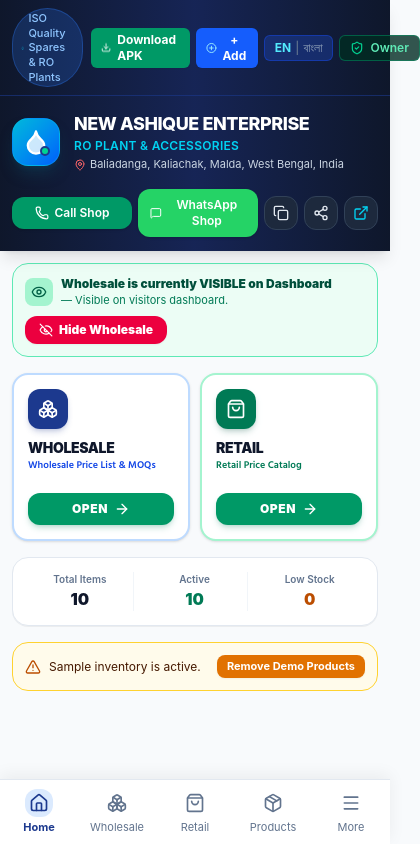
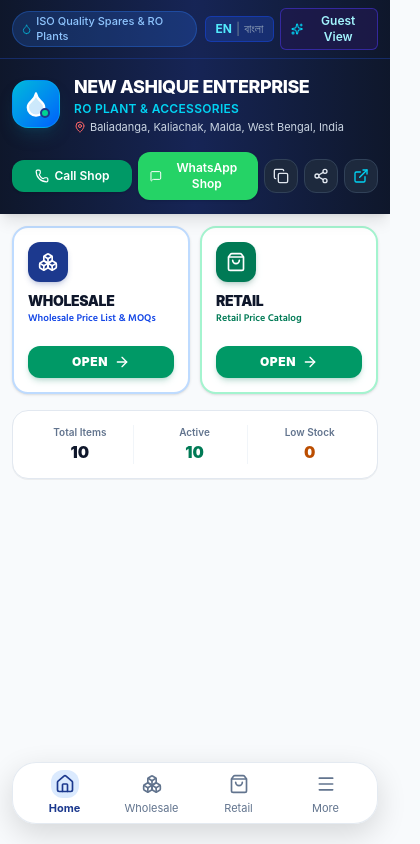
Before and after one commit to ashiqueofficialcontact-creator/newashiqueenterprise, a React (Vite) app: page / in a window 390 px wide. Shown: the whole page, 420 px wide, since content can reach past the window. Built offline with nearby package versions, Linux system fonts and the light colour scheme.

Commit message:
refactor: update UI for mobile and default to guest mode
- Redesign navigation to a floating bar for better mobile interaction.
- Force default application launch state to 'customer' role.
- Remove legacy APK download button and sample demo data.

```diff
--- a/src/App.tsx
+++ b/src/App.tsx
@@ -3,7 +3,7 @@
  * SPDX-License-Identifier: Apache-2.0
  */
 
-import React, { useState, useEffect } from 'react';
+import React, { useState, useEffect, useRef } from 'react';
 import {
   BusinessSettings,
   Language,
@@ -34,6 +34,7 @@ import {
   saveCurrentCustomerPhone,
   saveCurrentCustomerName,
   getCustomerWholesaleStatus,
+  addWholesaleRequest,
   normalizePhone
 } from './utils/storage';
 import { Header } from './components/Header';
@@ -53,7 +54,6 @@ import { PinModal } from './components/PinModal';
 import { HelpModal } from './components/HelpModal';
 import { WholesaleApprovalModal } from './components/WholesaleApprovalModal';
 import { WholesaleApprovalsView } from './components/WholesaleApprovalsView';
-import { ApkDownloadModal } from './components/ApkDownloadModal';
 import { CheckCircle2, AlertCircle } from 'lucide-react';
 
 export default function App() {
@@ -68,9 +68,8 @@ export default function App() {
     return (localStorage.getItem('nae_language_choice_v1') as Language) || settings.defaultLanguage || 'en';
   });
 
-  const [userRole, setUserRole] = useState<UserRole>(() => {
-    return (localStorage.getItem('nae_current_role_v1') as UserRole) || 'owner';
-  });
+  // App must always launch in 'customer' (Guest View) mode by default
+  const [userRole, setUserRole] = useState<UserRole>('customer');
 
   const [currentTab, setCurrentTab] = useState<ViewTab>('home');
 
@@ -84,7 +83,6 @@ export default function App() {
   const [isQuotationOpen, setIsQuotationOpen] = useState(false);
   const [isPinModalOpen, setIsPinModalOpen] = useState(false);
   const [isHelpOpen, setIsHelpOpen] = useState(false);
-  const [isApkModalOpen, setIsApkModalOpen] = useState(false);
   const [approvalModalData, setApprovalModalData] = useState<{
     isOpen: boolean;
     customerName: string;
@@ -144,14 +142,15 @@ export default function App() {
       const reqId = params.get('req_id') || '';
       const wholesaleParam = params.get('wholesale');
 
-      if (reqPhone) {
-        saveCurrentCustomerPhone(reqPhone);
-      }
-      if (reqName) {
-        saveCurrentCustomerName(reqName);
-      }
-
       if (action === 'approve_wholesale') {
+        // Ensure request is registered in the owner's database with customer details
+        if (reqPhone && reqName) {
+          addWholesaleRequest({
+            customerName: reqName,
+            customerPhone: reqPhone,
+          });
+          setWholesaleRequests(loadWholesaleRequests());
+        }
         setApprovalModalData({
           isOpen: true,
           customerName: reqName,
@@ -159,6 +158,12 @@ export default function App() {
           requestId: reqId,
         });
       } else if (wholesaleParam === 'open') {
+        if (reqPhone) {
+          saveCurrentCustomerPhone(reqPhone);
+        }
+        if (reqName) {
+          saveCurrentCustomerName(reqName);
+        }
         setIsWholesaleApproved(true);
         saveWholesaleApproval(true);
         setCurrentTab('wholesale');
@@ -168,6 +173,61 @@ export default function App() {
       console.error('URL parse error:', e);
     }
   }, []);
+
+  // Swipe gesture navigation for horizontal sliding between Wholesale, Retail, and Home
+  const touchStartX = useRef<number | null>(null);
+  const touchStartY = useRef<number | null>(null);
+
+  const handleTouchStart = (e: React.TouchEvent) => {
+    if (e.touches.length !== 1) return;
+    const target = e.target as HTMLElement;
+    // Don't intercept swipe when user is typing, scrolling an input, or inside a modal
+    if (target.closest('input, textarea, select, [data-no-swipe]')) return;
+    touchStartX.current = e.touches[0].clientX;
+    touchStartY.current = e.touches[0].clientY;
+  };
+
+  const handleTouchEnd = (e: React.TouchEvent) => {
+    if (touchStartX.current === null || touchStartY.current === null) return;
+    if (activeSubView !== 'none') {
+      touchStartX.current = null;
+      touchStartY.current = null;
+      return;
+    }
+
+    const deltaX = e.changedTouches[0].clientX - touchStartX.current;
+    const deltaY = e.changedTouches[0].clientY - touchStartY.current;
+
+    touchStartX.current = null;
+    touchStartY.current = null;
+
+    // Minimum swipe distance threshold (50px) and must be horizontal gesture
+    if (Math.abs(deltaX) < 50 || Math.abs(deltaX) < Math.abs(deltaY) * 1.4) {
+      return;
+    }
+
+    const visibleTabs: ViewTab[] =
+      userRole === 'owner'
+        ? ['home', 'wholesale', 'retail', 'products', 'owner-desk']
+        : isWholesaleHidden
+        ? ['home', 'retail']
+        : ['home', 'wholesale', 'retail'];
+
+    const currentIndex = visibleTabs.indexOf(currentTab);
+    if (currentIndex === -1) return;
+
+    if (deltaX < 0) {
+      // Swiped Left (finger moves right to left) -> Advance to next tab
+      if (currentIndex < visibleTabs.length - 1) {
+        setCurrentTab(visibleTabs[currentIndex + 1]);
+      }
+    } else {
+      // Swiped Right (finger moves left to right) -> Go back to previous tab
+      if (currentIndex > 0) {
+        setCurrentTab(visibleTabs[currentIndex - 1]);
+      }
+    }
+  };
 
   // Handle switching roles (polite label: সম্মানিত অতিথি / Guest View)
   const handleToggleRole = () => {
@@ -395,9 +455,6 @@ export default function App() {
       case 'settings':
         setActiveSubView('settings');
         break;
-      case 'apk-download':
-        setIsApkModalOpen(true);
-        break;
       case 'wholesale-approvals':
         setActiveSubView('wholesale-approvals');
         break;
@@ -432,11 +489,14 @@ export default function App() {
           setEditingProduct(null);
           setIsProductModalOpen(true);
         }}
-        onOpenApkModal={() => setIsApkModalOpen(true)}
       />
 
-      {/* Main Content Area */}
-      <main className="flex-1">
+      {/* Main Content Area (With smooth horizontal swipe gestures between tabs and elevated clearance) */}
+      <main
+        className="flex-1 pb-36 sm:pb-40 touch-pan-y"
+        onTouchStart={handleTouchStart}
+        onTouchEnd={handleTouchEnd}
+      >
         {/* If a subview from More is active (e.g. Reports or Settings) */}
         {activeSubView === 'reports' ? (
           <div className="pt-2">
@@ -663,14 +723,6 @@ export default function App() {
         settings={settings}
       />
 
-      {/* APK Download & App Installation Modal */}
-      <ApkDownloadModal
-        isOpen={isApkModalOpen}
-        onClose={() => setIsApkModalOpen(false)}
-        settings={settings}
-        language={language}
-      />
-
       {/* Wholesale Approval Modal (Triggered by WhatsApp Link or Owner Click) */}
       <WholesaleApprovalModal
         isOpen={approvalModalData.isOpen}
--- a/src/components/BottomNav.tsx
+++ b/src/components/BottomNav.tsx
@@ -59,9 +59,10 @@ export const BottomNav: React.FC<BottomNavProps> = ({
 
   return (
     <>
-      {/* Bottom Nav Bar */}
-      <nav className="fixed bottom-0 left-0 right-0 bg-white/95 backdrop-blur-md border-t border-slate-200 z-40 shadow-[0_-4px_16px_rgba(0,0,0,0.06)]">
-        <div className={`max-w-md mx-auto grid ${navGridCols} h-16`}>
+      {/* Bottom Floating Nav Bar (Lifted with ample clearance above Android Back/Home system buttons) */}
+      <div className="fixed bottom-5 sm:bottom-6 left-3 right-3 sm:left-auto sm:right-auto sm:w-[480px] sm:left-1/2 sm:-translate-x-1/2 z-40 pointer-events-auto">
+        <nav className="bg-white/95 backdrop-blur-md rounded-3xl border border-slate-200/90 shadow-[0_10px_30px_rgba(0,0,0,0.14)] px-2 transition-all">
+          <div className={`grid ${navGridCols} h-15 sm:h-16 items-center`}>
           {/* 1. Home */}
           <button
             onClick={() => onTabChange('home')}
@@ -150,6 +151,7 @@ export const BottomNav: React.FC<BottomNavProps> = ({
           </button>
         </div>
       </nav>
+      </div>
 
       {/* More Options Drawer Modal (Accessible for additional tools) */}
       {isMoreOpen && (
@@ -198,27 +200,6 @@ export const BottomNav: React.FC<BottomNavProps> = ({
                   </div>
                 </button>
               )}
-
-              {/* Download Full APK Directly (Available in BOTH Guest & Owner Modes) */}
-              <a
-                href="/NewAshiqueEnterprise.apk"
-                download="NewAshiqueEnterprise.apk"
-                onClick={() => setIsMoreOpen(false)}
-                className="flex items-center gap-3 p-3 rounded-2xl bg-gradient-to-r from-emerald-600 to-teal-700 hover:from-emerald-500 hover:to-teal-600 text-white shadow-md transition text-left cursor-pointer col-span-2"
-              >
-                <div className="p-2.5 bg-emerald-800/60 text-white rounded-xl border border-emerald-400/30">
-                  <Download className="w-6 h-6 text-white animate-bounce" />
-                </div>
-                <div className="flex-1">
-                  <div className="font-black text-xs sm:text-sm flex items-center justify-between">
-                    <span>{language === 'bn' ? 'ডাইরেক্ট এপিকে ডাউনলোড (1-Click APK)' : 'Direct Download Full APK'}</span>
-                    <span className="text-[10px] bg-white/20 font-bold px-2 py-0.5 rounded-full">2.9 MB • Full APK</span>
-                  </div>
-                  <div className="text-[11px] text-emerald-100">
-                    {language === 'bn' ? 'এক ক্লিকেই সরাসরি সম্পূর্ণ এপিকে ফাইল ডাউনলোড ও ফোনে ইনস্টল' : 'Direct full Android APK file download & install'}
-                  </div>
-                </div>
-              </a>
 
               {/* Wholesale Approvals (Owner Only) */}
               {userRole === 'owner' && (
--- a/src/components/Header.tsx
+++ b/src/components/Header.tsx
@@ -25,7 +25,6 @@ interface HeaderProps {
   onToggleRole: () => void;
   onOpenSettings: () => void;
   onOpenAddProduct?: () => void;
-  onOpenApkModal?: () => void;
 }
 
 export const Header: React.FC<HeaderProps> = ({
@@ -36,7 +35,6 @@ export const Header: React.FC<HeaderProps> = ({
   onToggleRole,
   onOpenSettings,
   onOpenAddProduct,
-  onOpenApkModal,
 }) => {
   const t = translations[language];
   const [copied, setCopied] = useState(false);
@@ -95,17 +93,6 @@ export const Header: React.FC<HeaderProps> = ({
         </div>
 
         <div className="flex items-center space-x-1.5 sm:space-x-2.5">
-          {/* Direct 1-Click APK Download Button */}
-          <a
-            href="/NewAshiqueEnterprise.apk"
-            download="NewAshiqueEnterprise.apk"
-            className="inline-flex items-center gap-1.5 px-2.5 py-1 rounded-md bg-emerald-600 hover:bg-emerald-500 text-white text-xs font-bold transition shadow-xs cursor-pointer animate-in fade-in"
-            title="Direct 1-Click APK Download"
-          >
-            <Download className="w-3.5 h-3.5 text-white animate-bounce" />
-            <span>{language === 'bn' ? 'এপিকে ডাউনলোড' : 'Download APK'}</span>
-          </a>
-
           {/* Add Product Button (ONLY in Owner Mode in the top corner) */}
           {userRole === 'owner' && onOpenAddProduct && (
             <button
--- a/src/components/HomeDashboard.tsx
+++ b/src/components/HomeDashboard.tsx
@@ -286,22 +286,6 @@ export const HomeDashboard: React.FC<HomeDashboardProps> = ({
           </div>
         </div>
       </div>
-
-      {/* Sample Demo Products Alert if present */}
-      {hasDemoProducts && userRole === 'owner' && (
-        <div className="bg-amber-50 border border-amber-300 rounded-2xl p-3 text-amber-950 flex items-center justify-between gap-2 text-xs">
-          <div className="flex items-center gap-2">
-            <AlertTriangle className="w-4 h-4 text-amber-700 flex-shrink-0" />
-            <span>{language === 'bn' ? 'নমুনা ডেমো ডেটা আছে।' : 'Sample inventory is active.'}</span>
-          </div>
-          <button
-            onClick={onClearDemoData}
-            className="px-2.5 py-1 rounded-lg bg-amber-600 hover:bg-amber-700 text-white font-bold text-[11px] shadow-xs cursor-pointer flex-shrink-0"
-          >
-            {t.clearDemoData}
-          </button>
-        </div>
-      )}
     </div>
   );
 };
--- a/src/utils/storage.ts
+++ b/src/utils/storage.ts
@@ -449,29 +449,8 @@ export function normalizePhone(rawPhone: string): string {
   return digits;
 }
 
-// Sample initial wholesale customers
-export const SAMPLE_WHOLESALE_CUSTOMERS: WholesaleRequest[] = [
-  {
-    id: 'cust-1',
-    customerName: 'আলমগীর ট্রেডার্স (Alamgir Traders)',
-    customerPhone: '9832104521',
-    customerAddress: 'কালিয়াচক চক, মালদা',
-    requestedAt: new Date(Date.now() - 86400000 * 2).toISOString(),
-    status: 'approved',
-    approvedAt: new Date(Date.now() - 86400000).toISOString(),
-    notes: 'ডিলার / নিয়মিত পাইকারি ক্রেতা',
-  },
-  {
-    id: 'cust-2',
-    customerName: 'রহিম ওয়াটার সলিউশন (Rahim Water Solution)',
-    customerPhone: '9733445566',
-    customerAddress: 'বালিয়াডাঙ্গা, মালদা',
-    requestedAt: new Date(Date.now() - 86400000 * 4).toISOString(),
-    status: 'hidden',
-    approvedAt: new Date(Date.now() - 86400000 * 3).toISOString(),
-    notes: 'হোলসেল রেট সাময়িকভাবে হাইড করা',
-  },
-];
+// Wholesale customer registry - start clean with real requests only (no mock data)
+export const SAMPLE_WHOLESALE_CUSTOMERS: WholesaleRequest[] = [];
 
 // Current Client Device Customer Identification
 export function loadCurrentCustomerPhone(): string {
@@ -514,17 +493,28 @@ export function loadWholesaleRequests(): WholesaleRequest[] {
   try {
     const raw = localStorage.getItem(STORAGE_KEYS.WHOLESALE_REQUESTS);
     if (!raw) {
-      saveWholesaleRequests(SAMPLE_WHOLESALE_CUSTOMERS);
-      return SAMPLE_WHOLESALE_CUSTOMERS;
+      return [];
     }
     const parsed = JSON.parse(raw);
-    if (!Array.isArray(parsed) || parsed.length === 0) {
-      saveWholesaleRequests(SAMPLE_WHOLESALE_CUSTOMERS);
-      return SAMPLE_WHOLESALE_CUSTOMERS;
+    if (!Array.isArray(parsed)) {
+      return [];
     }
-    return parsed;
+    // Filter out old mock dummy records ('cust-1', 'cust-2', or mock names)
+    const cleaned = parsed.filter(
+      (r) =>
+        r &&
+        r.id !== 'cust-1' &&
+        r.id !== 'cust-2' &&
+        !r.customerName?.includes('আলমগীর') &&
+        !r.customerName?.includes('রহিম ওয়াটার')
+    );
+    // If old mock records were stripped, persist the cleaned list
+    if (cleaned.length !== parsed.length) {
+      saveWholesaleRequests(cleaned);
+    }
+    return cleaned;
   } catch {
-    return SAMPLE_WHOLESALE_CUSTOMERS;
+    return [];
   }
 }
 
@@ -667,11 +657,23 @@ export function toggleCustomerWholesaleAccess(idOrPhone: string, newStatus: 'app
   return updated;
 }
 
-// Delete wholesale customer from registry
+// Delete wholesale customer from registry permanently
 export function deleteWholesaleCustomer(id: string): WholesaleRequest[] {
   const list = loadWholesaleRequests();
+  const target = list.find((r) => r.id === id);
   const updated = list.filter((r) => r.id !== id);
   saveWholesaleRequests(updated);
+
+  // If deleted customer is current device's customer, revoke approval
+  if (target) {
+    const currentPhone = loadCurrentCustomerPhone();
+    if (normalizePhone(currentPhone) === normalizePhone(target.customerPhone)) {
+      saveWholesaleApproval(false);
+      localStorage.removeItem(STORAGE_KEYS.CURRENT_CUSTOMER_PHONE);
+      localStorage.removeItem(STORAGE_KEYS.CURRENT_CUSTOMER_NAME);
+    }
+  }
+
   return updated;
 }
 
@@ -688,11 +690,19 @@ export function getCustomerWholesaleStatus(phone?: string): WholesaleRequest | n
   const clean = normalizePhone(phone);
   if (!clean) return null;
   const list = loadWholesaleRequests();
-  return list.find(r => normalizePhone(r.customerPhone) === clean) || null;
+  return list.find((r) => normalizePhone(r.customerPhone) === clean) || null;
 }
 
 export function loadWholesaleApproval(): boolean {
   try {
+    // If client device has a registered phone, verify that its status is currently 'approved' in registry
+    const currentPhone = loadCurrentCustomerPhone();
+    if (currentPhone) {
+      const rec = getCustomerWholesaleStatus(currentPhone);
+      if (rec) {
+        return rec.status === 'approved';
+      }
+    }
     return localStorage.getItem(STORAGE_KEYS.WHOLESALE_APPROVED) === 'true';
   } catch {
     return false;
```
Also changed, not shown: src/components/WholesaleApprovalsView.tsx (+53 -7 lines), src/components/WholesaleView.tsx (+5 -3 lines).
